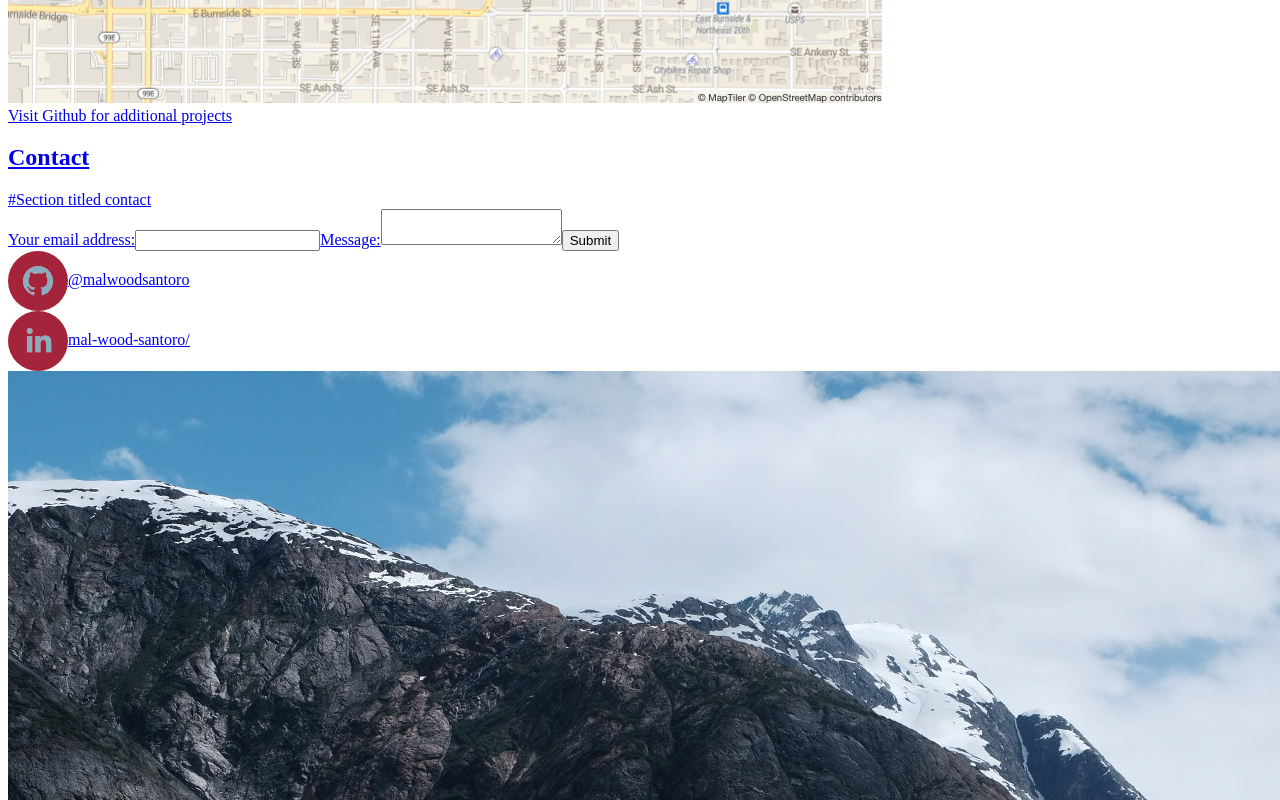
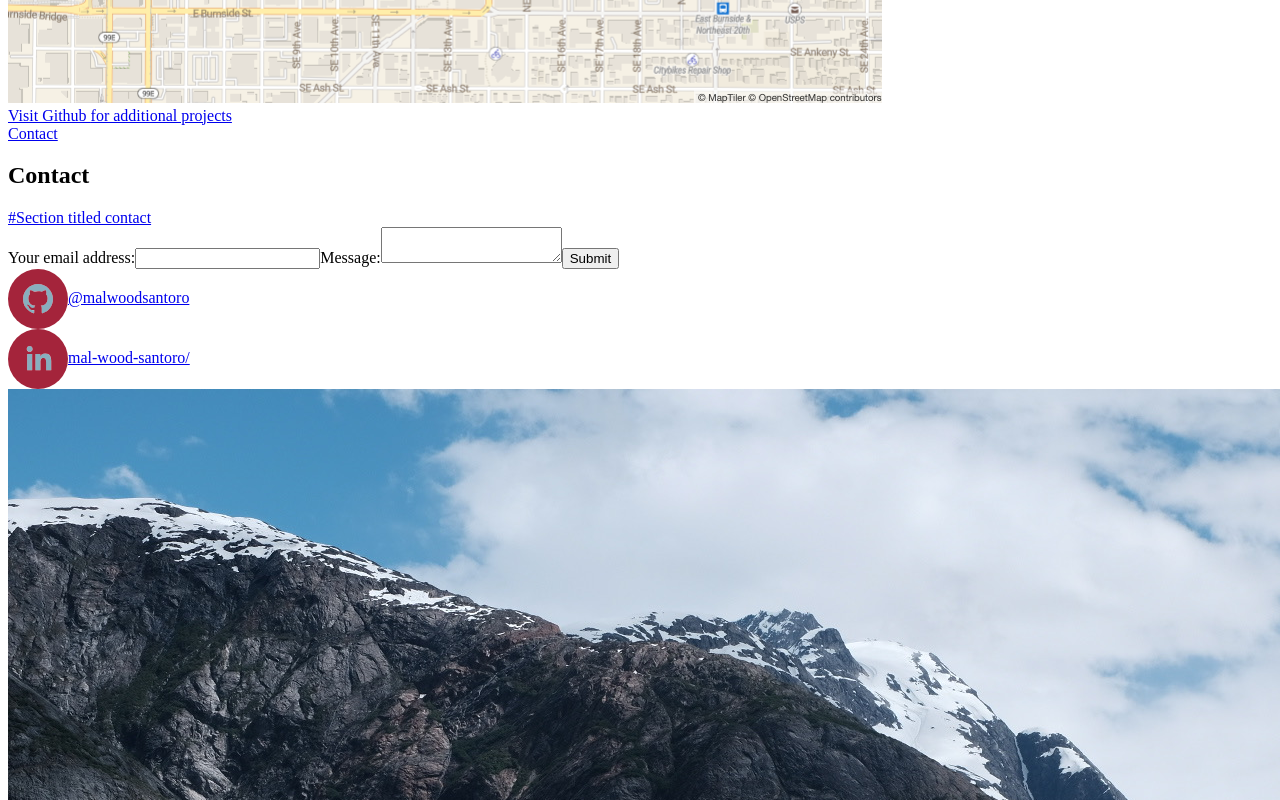
Before and after one commit to malwoodsantoro/mws-, a React (Create React App) app: page / in a window 1280 px wide. Shown: the part 4800-5600 px from the top of the page. Built offline with nearby package versions, Linux system fonts and the light colour scheme; the HTML template or start-up script is replaced by a standard one.

Commit message:
resolve contact form issue

```diff
--- a/src/App.js
+++ b/src/App.js
@@ -3,7 +3,7 @@ import Navbar from "./components/Navbar";
 import Hero from "./components/Hero";
 import Projects from "./components/Projects";
 import Skills from "./components/Skills";
-import Contact from "./components/Contact"
+import ContactForm from "./components/ContactForm"
 
 function App() {
   return (
@@ -12,7 +12,8 @@ function App() {
       <Hero />
       <a href="/#skills" name="skills"><Skills /></a>
       <a href="/#projects" name="projects"><Projects /></a>
-      <a href="/#contact" name="contact"><Contact /></a>
+      <div className="bg-[#fff] text-[#fff]"><a href="/#contact" name="contact">Contact</a></div>
+      <ContactForm/>
       <footer className="text-center lg:text-left">
         <div className="text-gray-700 text-center p-8 bg-[#E5E1E0]">
           ©2022 All rights reserved.
--- a/src/components/Contact.js
+++ b/src/components/ContactForm.js
@@ -3,11 +3,11 @@ import { useForm, ValidationError } from '@formspree/react';
 import contactImg from "../assets/contact.png"
 var { SocialIcon } = require('react-social-icons');
 
-function Contact() {
+function ContactForm() {
   const [state, handleSubmit] = useForm("xzbowyrd");
 
   if (state.succeeded) {
-    return <p>I look forward to speaking with you!</p>;
+    return <p>Submitted</p>;
   }
 
   return (
@@ -24,7 +24,7 @@ function Contact() {
               Your email address:
             </label>
             <input
-              className="shadow border rounded w-full py-2 px-3 text-gray-700 leading-tight focus:outline-none focus:shadow-outline"
+              className="shadow border rounded w-full py-2 px-3 text-gray-700 leading-tight"
               id="email"
               type="email"
               name="email"
@@ -39,7 +39,7 @@ function Contact() {
             </label>
             <textarea
               id="message"
-              className="shadow appearance-none border rounded w-full pb-24 px-3 text-gray-700 leading-tight focus:outline-none focus:shadow-outline"
+              className="shadow appearance-none border rounded w-full pb-24 px-3 pt-3 text-gray-700 leading-tight"
               name="message"
             />
             <ValidationError
@@ -47,7 +47,7 @@ function Contact() {
               field="message"
               errors={state.errors}
             />
-            <button className="mt-6 bg-[#273e47] text-white font-bold py-2 px-4 rounded focus:outline-none focus:shadow-outline" type="submit" disabled={state.submitting}>
+            <button className="mt-6 bg-[#273e47] text-white font-bold py-2 px-4 rounded" type="submit" disabled={state.submitting}>
               Submit
             </button>
           </form>
@@ -68,4 +68,4 @@ function Contact() {
   );
 }
 
-export default Contact;
+export default ContactForm;
```
